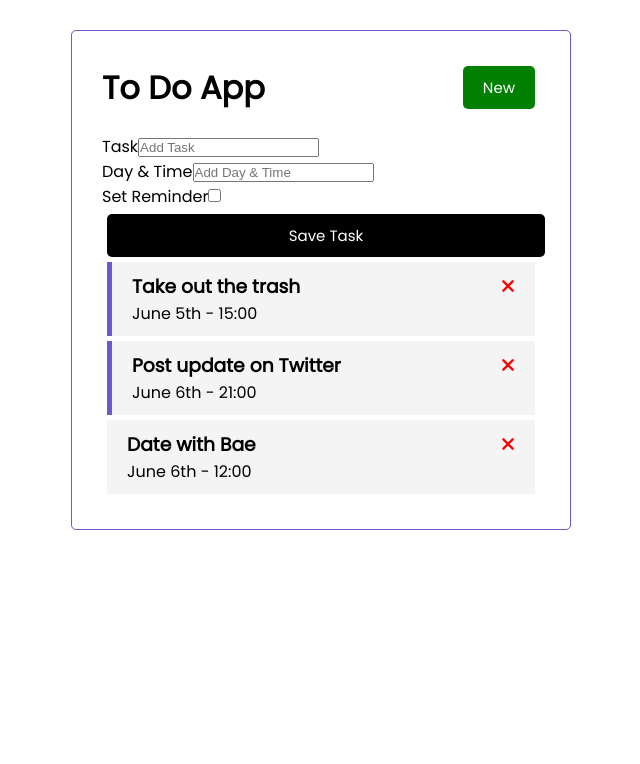
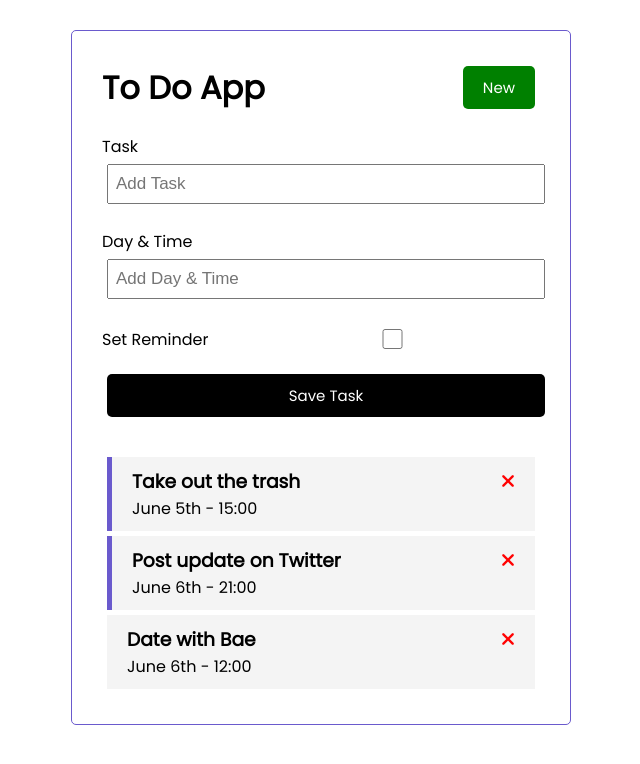
Before and after one commit to NatashaCamille/to-do-app, a Vue app: page / in a window 1280 px wide. Shown: the top 764 px of the page, without its empty margins (319-959 px from the left). Built offline with nearby package versions, Linux system fonts and the light colour scheme.

Commit message:
Adds new task

```diff
--- a/src/App.vue
+++ b/src/App.vue
@@ -1,7 +1,7 @@
 <template>
   <div class="container">
     <Header  title="To Do App" />
-    <AddTask />
+    <AddTask @add-task="addTask"/>
 
     <Tasks  @toggle-reminder="toggleReminder"
     @delete-task="deleteTask" :tasks="tasks" />
@@ -26,6 +26,9 @@ export default {
     }
   },
   methods: {
+    addTask(task) {
+      this.tasks = [...this.tasks, task]
+    },
     deleteTask(id){
     if (confirm('Are you sure?')) {
        this.tasks = this.tasks.filter((task) => task.id !== id)
@@ -34,7 +37,7 @@ export default {
     toggleReminder(id) {
       this.task = this.task.map((task) => task.id === id ? { ...task,
         reminder: !task.reminder } : task)
-    }
+    },
   },
   created() {
     this.tasks = [
--- a/src/components/AddTask.vue
+++ b/src/components/AddTask.vue
@@ -1,21 +1,21 @@
 <template>
-    <form class="add-form">
+    <form @submit="onSubmit" class="add-form">
 
     <div class="form-control">
       <label>Task</label>
-      <input type="text" name="text" placeholder="Add Task" />
+      <input type="text" v-model="text" name="text" placeholder="Add Task" />
     </div>
     <div class="form-control">
       <label>Day & Time</label>
       <input
-        type="text"
+        type="text" v-model="day"
         name="day"
         placeholder="Add Day & Time"
       />
     </div>
     <div class="form-control form-control-check">
       <label>Set Reminder</label>
-      <input type="checkbox"  name="reminder" />
+      <input type="checkbox" v-model="reminder" name="reminder" />
     </div>
     <input type="submit" value="Save Task" class="btn btn-block" />
     </form>
@@ -24,5 +24,72 @@
 <script>
     export default {
         name: 'AddTask',
+        data() {
+          return {
+            text:'',
+            day:'',
+            reminder: false
+          }
+        },
+        methods: {
+          onSubmit(e) {
+            e.preventDefault()
+
+            if(!this.text) {
+              alert('Please add a task')
+              return
+            }
+
+            const newTask = {
+              id: Math.floor(Math.random() * 100000),
+              text: this.text,
+              day: this.day,
+              reminder: this.reminder
+            }
+
+            this.$emit('add-task', newTask)
+
+            this.text = ''
+            this.day = ''
+            this.reminder = false
+          }
+        }
     }
 </script>
+
+<style scoped>
+  .add-form {
+  margin-bottom: 40px;
+}
+
+.form-control {
+  margin: 20px 0;
+}
+
+.form-control label {
+  display: block;
+}
+
+.form-control input {
+  width: 100%;
+  height: 40px;
+  margin: 5px;
+  padding: 3px 7px;
+  font-size: 17px;
+}
+
+.form-control-check {
+  display: flex;
+  align-items: center;
+  justify-content: space-between;
+}
+
+.form-control-check label {
+  flex: 1;
+}
+
+.form-control-check input {
+  flex: 2;
+  height: 20px;
+}
+</style>
```
